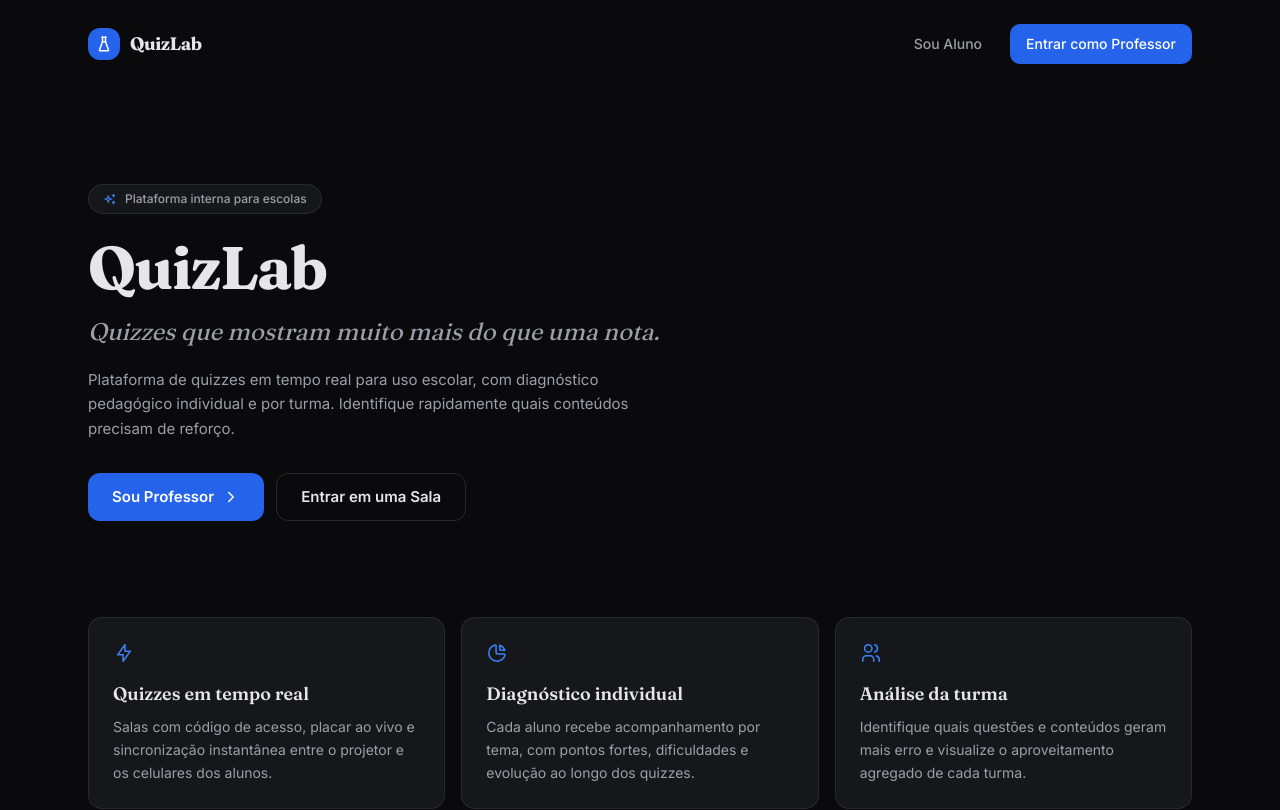
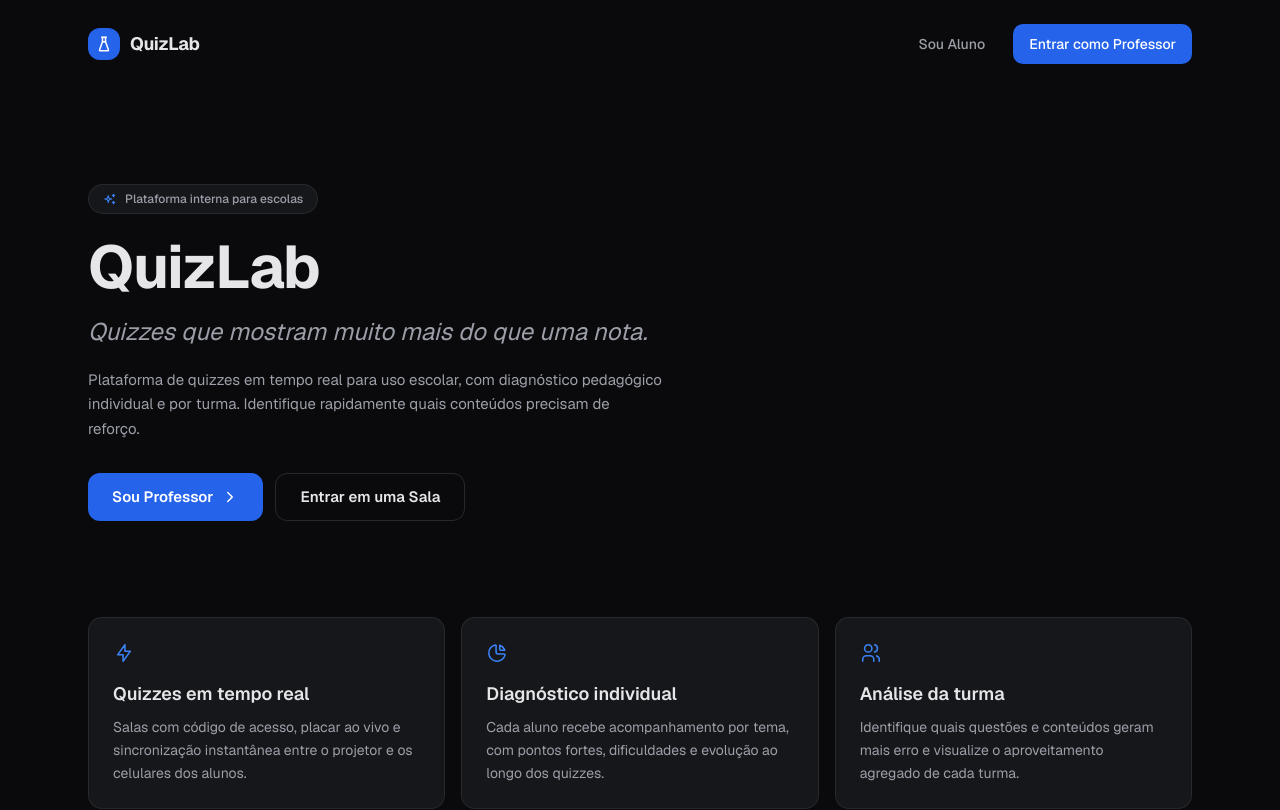
Before and after one commit to cesaraugustodeandferreira-spec/quizlab-tmm, a Next.js app: page / in a window 1280 px wide. Shown: the top 810 px of the page. Built offline with nearby package versions, Linux system fonts and the light colour scheme.

Commit message:
feat: replace Fraunces/Inter with Geist font globally

```diff
--- a/package.json
+++ b/package.json
@@ -13,6 +13,7 @@
     "@supabase/supabase-js": "^2.112.4",
     "@tabler/icons-react": "^3.46.0",
     "clsx": "^2.1.1",
+    "geist": "^1.7.2",
     "next": "16.3.3",
     "react": "19.2.8",
     "react-dom": "19.2.8",
--- a/src/app/globals.css
+++ b/src/app/globals.css
@@ -19,8 +19,9 @@
   --color-warn: #f5b85c;
   --color-warn-deep: rgba(245, 184, 92, 0.12);
 
-  --font-display: var(--font-fraunces), georgia, serif;
-  --font-sans: var(--font-inter), system-ui, sans-serif;
+  --font-display: var(--font-geist-sans), system-ui, sans-serif;
+  --font-sans: var(--font-geist-sans), system-ui, sans-serif;
+  --font-mono: var(--font-geist-mono), ui-monospace, monospace;
 
   --radius-card: 14px;
 
@@ -83,7 +84,7 @@
 
 @layer components {
   .tnum {
-    font-family: var(--font-display);
+    font-family: var(--font-mono);
     font-variant-numeric: tabular-nums lining-nums;
     font-feature-settings: "tnum" 1;
   }
--- a/src/app/layout.tsx
+++ b/src/app/layout.tsx
@@ -1,19 +1,8 @@
 import type { Metadata, Viewport } from "next";
-import { Fraunces, Inter } from "next/font/google";
+import { GeistSans } from "geist/font/sans";
+import { GeistMono } from "geist/font/mono";
 import "./globals.css";
 import { BRAND } from "@/config/brand";
-
-const fraunces = Fraunces({
-  subsets: ["latin"],
-  variable: "--font-fraunces",
-  display: "swap",
-});
-
-const inter = Inter({
-  subsets: ["latin"],
-  variable: "--font-inter",
-  display: "swap",
-});
 
 export const metadata: Metadata = {
   title: {
@@ -35,7 +24,7 @@
   children: React.ReactNode;
 }) {
   return (
-    <html lang="pt-BR" className={`${fraunces.variable} ${inter.variable}`}>
+    <html lang="pt-BR" className={`${GeistSans.variable} ${GeistMono.variable}`}>
       <body className="min-h-dvh bg-bg text-ink antialiased">{children}</body>
     </html>
   );
```
Also changed, not shown: 1 other file (tests, documents, lock files or other folders).
